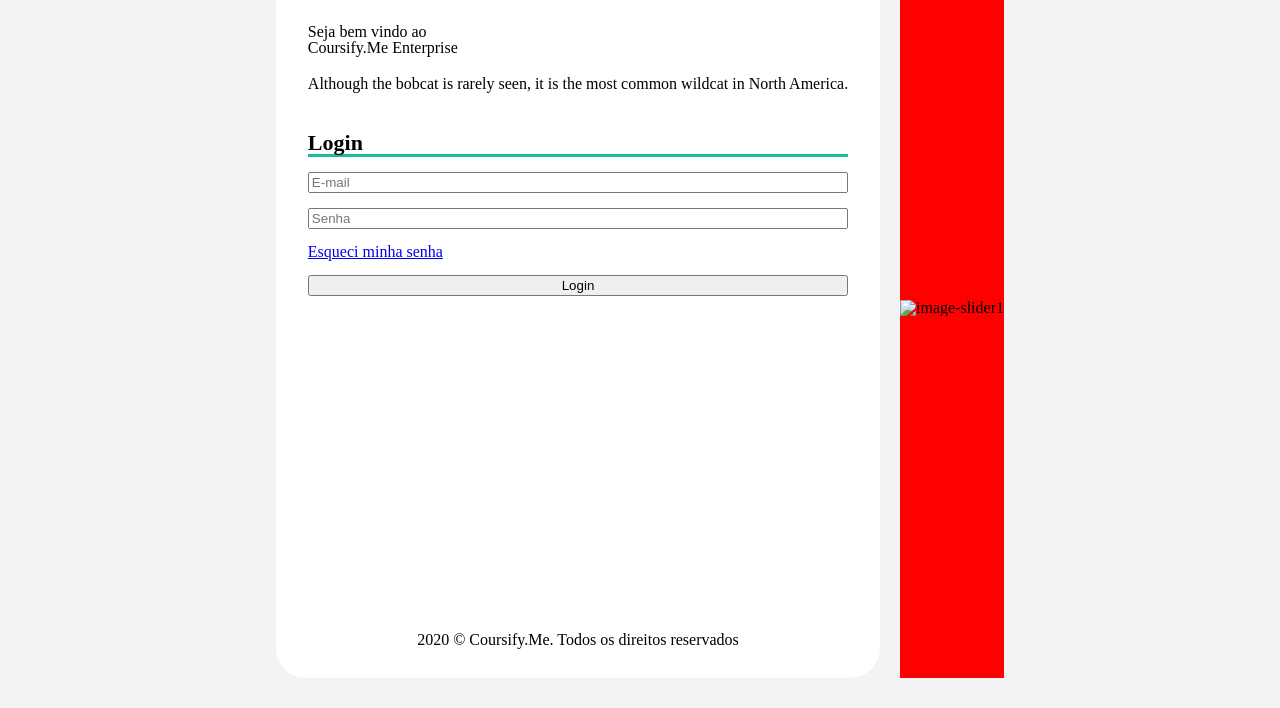
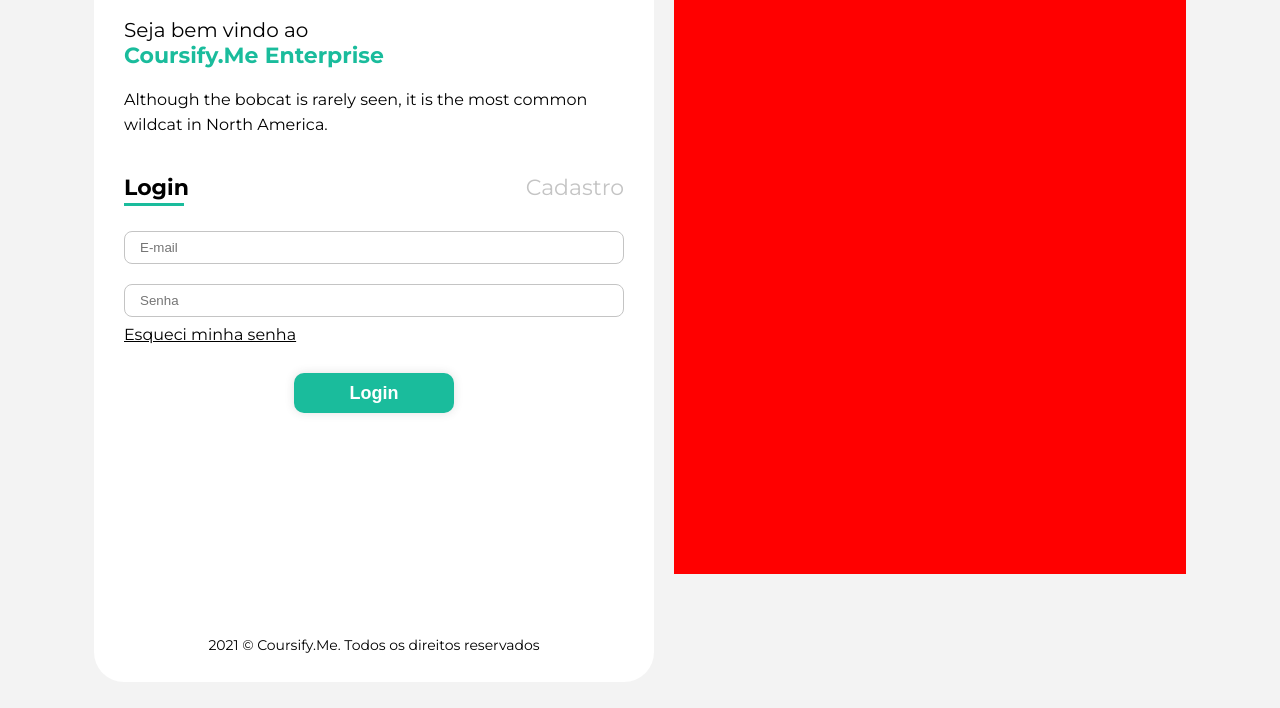
Before and after one commit to thihuli/Login-Screen-animated, a plain HTML site: page index.html in a window 1280 px wide. Shown: the part 92-800 px from the top of the page. Drawn offline with Linux system fonts and the light colour scheme.

Commit message:
add slider images css

```diff
--- a/CSS/reset.css
+++ b/CSS/reset.css
@@ -17,6 +17,7 @@
     font-size: 100%;
     font: inherit;
     vertical-align: baseline;
+    font-family: 'Montserrat', sans-serif;
 }
 /* HTML5 display-role reset for older browsers */
 article, aside, details, figcaption, figure,
--- a/CSS/styles.css
+++ b/CSS/styles.css
@@ -5,6 +5,7 @@
   justify-content: center;
   height: 100vh;
   padding: 15px;
+
 }
 
 .content {
@@ -13,11 +14,12 @@
   display: flex;
   justify-content: center;
   gap: 20px
+
 }
 
 .form {
-  width: 544px;
-  height: 680px;
+  width: 500px;
+  height: 688px;
   background-color: #fff;
   border-radius: 30px;
   padding: 30px;
@@ -25,6 +27,9 @@
   flex-direction: column;
   justify-content: space-between;
   align-items: center;
+}
+.form .footer-resevesation-right {
+  font-size: 14px;
 }
 
 .content-form {
@@ -38,31 +43,123 @@
 
 .content-form .welcome-head {
   margin-bottom: 20px;
+  display: flex;
+  flex-direction: column;
+  gap: 5px;
+}
+
+.content-form .welcome-head .welcome{
+  font-style: normal;
+  font-size: 20px;
+  opacity: 1;
+}
+
+.content-form .welcome-head .coursify{
+  color: #1ABC9C;
+  font-style: normal;
+  font-size: 22px;
+  font-weight: bold;
+  opacity: 1;
 }
 
 .content-form .explanation {
   margin-bottom: 40px;
   font-size: 16px;
+  width: 95%;
+  font-style: normal;
+  letter-spacing: 0;
+  opacity: 1;
+  line-height: 25px;
+
+}
+
+.content-form .inputs-login .titles-input {
+  display: flex;
+  justify-content: space-between;
 }
 
 .content-form .inputs-login {
   display: flex;
   flex-direction: column;
-  gap: 15px;
 }
 
-.content-form .inputs-login p{
+
+.content-form .inputs-login .title{
   font-size: 22px;
   font-weight: bold;
   border-bottom: 3px solid #1ABC9C;
+  width: 12%;
+  padding-bottom: 4px;
+  margin-bottom: 5px;
+  cursor: pointer;
 }
+
+.content-form .inputs-login .register {
+  font-size: 22px;
+  font-weight: normal;
+  padding-bottom: 4px;
+  margin-bottom: 5px;
+  color: #C4C4C4;
+  cursor: pointer;
+}
+.content-form .inputs-login input{
+  border: 1px solid #C4C4C4;
+  border-radius: 8px;
+  padding: 8px 15px;
+  outline: none;
+  margin-top: 20px;
+}
+
+.content-form .inputs-login a{
+  font-size: 16px;
+  color: #000;
+  margin-top: 10px;
+  margin-bottom: 30px;
+}
+
+.content-form .inputs-login .button{
+  display: flex;
+  justify-content: center;
+}
+
+.content-form .inputs-login button{
+  width: 160px;
+  height: 40px;
+  background-color: #1ABC9C;
+  box-shadow: 0 0 10px #33333326;
+  outline: none;
+  border: 0;
+  border-radius: 10px;
+  color: #fff;
+  font-size: 18px;
+  font-weight: bold;
+  font-style: normal;
+  cursor: pointer;
+  transition: filter 0.3s;
+
+}
+
+.content-form .inputs-login button:hover {
+  filter: brightness(80%);
+}
+
+
 .slider-images {
+  max-width: 900px;
+  width: 40%;
+  height: 640px;
+  background-color: red;
+  position: relative;
   display: flex;
-  align-items: center;
   justify-content: center;
-  background-color: red;
 }
-.slider-images .select {
+
+.slider-images img {
+  position: absolute;
+
+
+}
+
+.slider-images img.selected {
   display: none;
-  object-fit: cover;
 }
--- a/index.html
+++ b/index.html
@@ -5,6 +5,9 @@
   <meta charset="UTF-8">
   <meta http-equiv="X-UA-Compatible" content="IE=edge">
   <meta name="viewport" content="width=device-width, initial-scale=1.0">
+  <link rel="preconnect" href="https://fonts.gstatic.com">
+  <link href="https://fonts.googleapis.com/css2?family=Montserrat:wght@100;400;500;600;700&display=swap"
+    rel="stylesheet">
   <link rel="icon" type="image/svg" href="./assets/logo.svg" />
   <link rel="stylesheet" href="./CSS/styles.css">
   <link rel="stylesheet" href="./CSS/reset.css">
@@ -26,23 +29,29 @@
         </p>
 
         <div class="inputs-login">
-          <p class="title">Login</p>
+          <div class="titles-input">
+            <p class="title">Login</p>
+            <p class="register">Cadastro</p>
+
+          </div>
 
           <input type="email" placeholder="E-mail">
           <input type="password" placeholder="Senha">
           <a href="#">Esqueci minha senha</a>
-          <button>Login</button>
+          <div class="button">
+            <button>Login</button>
+          </div>
         </div>
       </div>
 
       <div class="footer-resevesation-right">
-        <p>2020 © Coursify.Me. Todos os direitos reservados</p>
+        <p>2021 © Coursify.Me. Todos os direitos reservados</p>
       </div>
 
     </div>
     <div class="slider-images">
-      <img src="./assets/image_01.svg" alt="image-slider1" class="select">
-      <img src="./assets/image_02.svg" alt="image-slider1" class="">
+      <img src="./assets/image_01.svg" alt="image-slider1" >
+      <img src="./assets/image_02.svg" alt="image-slider1" class="selected">
     </div>
 
   </div>
```
